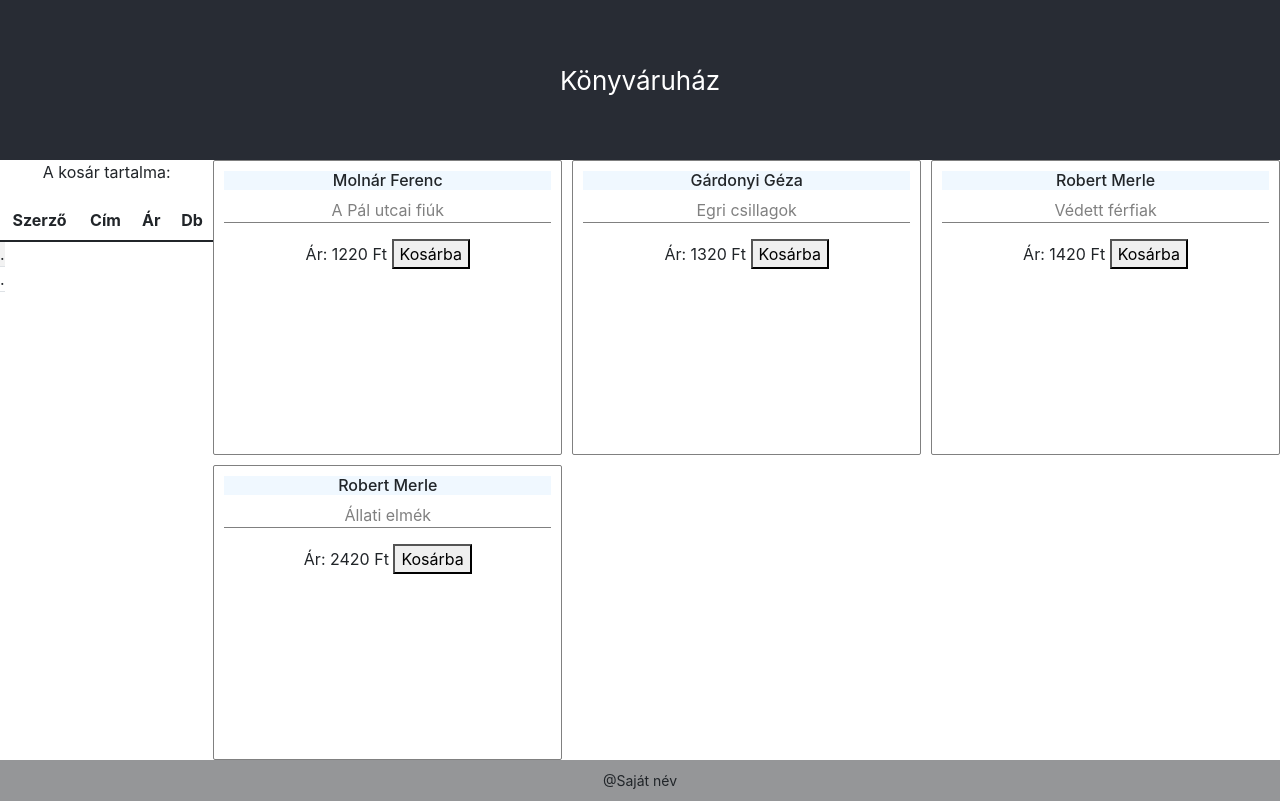
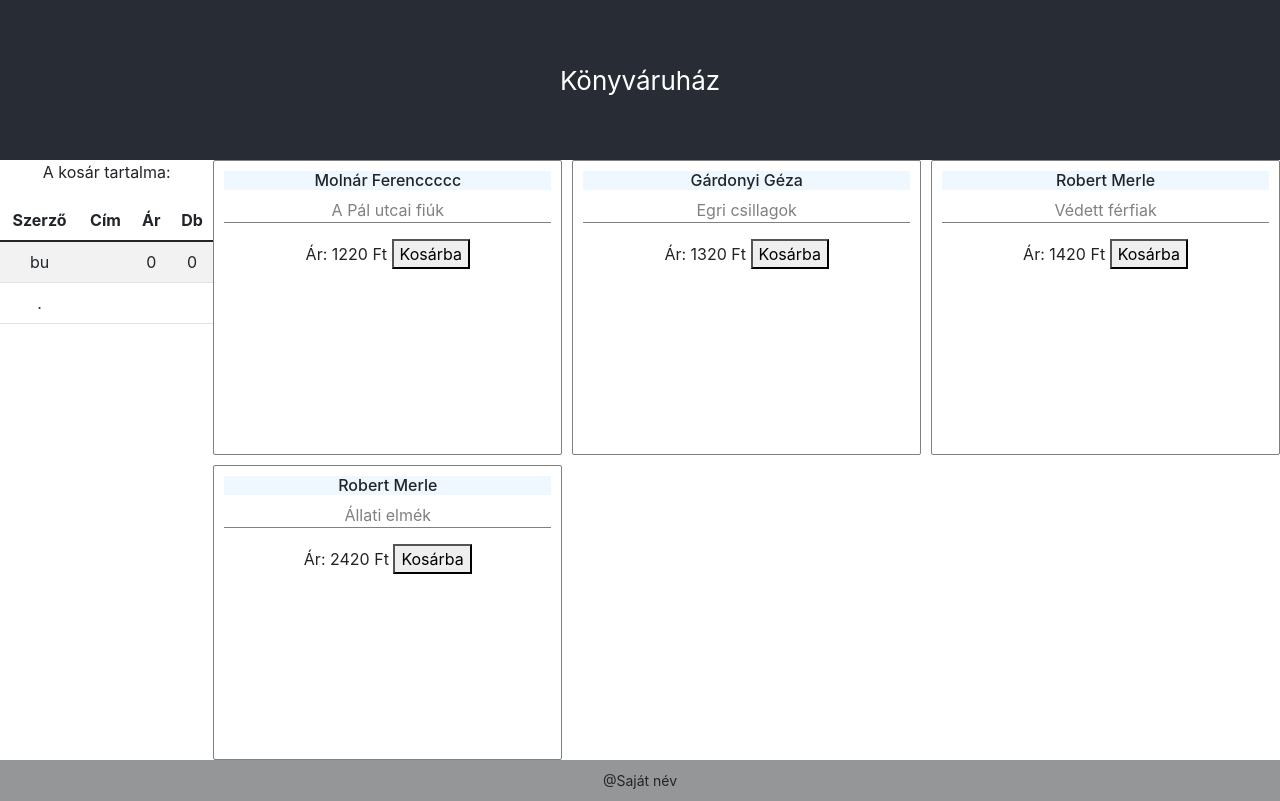
Before and after one commit to csefikatalin/konyvaruhaz, a React (Create React App) app: page / in a window 1280 px wide. Built offline with nearby package versions, Linux system fonts and the light colour scheme.

Commit message:
state alapok - kosár

```diff
--- a/src/Tartalom.js
+++ b/src/Tartalom.js
@@ -1,9 +1,9 @@
 import "./Tartalom.css";
 import Konyv from "./Konyv.js";
-
+import React, { useState, useEffect } from "react";
 const konyvek = [
     {
-        szerzo: "Molnár Ferenc",
+        szerzo: "Molnár Ferenccccc",
         cim: "A Pál utcai fiúk",
         ar: 1220,
     },
@@ -24,15 +24,30 @@ const konyvek = [
     },
 ];
 function Tartalom() {
+    //A state jellemzi a programunk állapotát.
+    // Sajnos csak szám, vagy szöveges típusú lehet.
+    // inicializáljuk a state kezdő értékét, és megadjuk, hogy melyik függvénnyel tudjuk majd módosítani
+    //Ha kétféle értéket is be akarunk állítani a state-ben, akkor
+    //kétszer kell meghívni a useState() függvényt.
+    const adat = {
+        szerzo: "bu",
+        cim: "",
+        ar: 0,
+        db: 0,
+    };
+    const [kosaram, setKosaram] = useState(adat);
+
     function megjelenit(adat, db) {
-        console.log("A gyerekem üzeni:", adat, db, " db könyv van a kosárban!");
+        console.log(adat, db, " db könyv van a kosárban!");
+        setKosaram(adat)
+        console.log(kosaram.szerzo); //Erre nem ír ki semmit . De miért????
+        console.log(adat);
     }
     return (
         <>
             <div className="kosar">
                 <p>A kosár tartalma:</p>
                 <table className="table table-striped">
-
                     <thead>
                         <tr>
                             <th>Szerző</th>
@@ -43,16 +58,16 @@ function Tartalom() {
                     </thead>
                     <tbody>
                         <tr>
-                            <tr>.</tr>
-                            <tr></tr>
-                            <tr></tr>
-                            <tr></tr>
+                            <td>{kosaram.szerzo}</td>
+                            <td>{kosaram.cim}</td>
+                            <td>{kosaram.ar}</td>
+                            <td>{kosaram.db}</td>
                         </tr>
                         <tr>
-                            <tr>.</tr>
-                            <tr></tr>
-                            <tr></tr>
-                            <tr></tr>
+                            <td>.</td>
+                            <td></td>
+                            <td></td>
+                            <td></td>
                         </tr>
                     </tbody>
                 </table>
```
